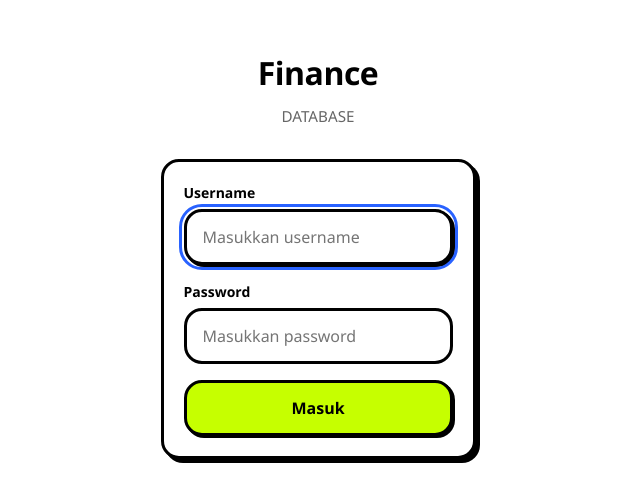
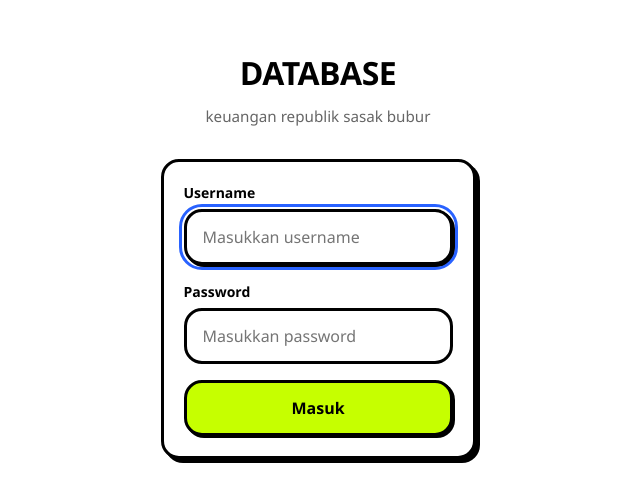
Before and after one commit to RXSofc/f1n4nc3, a website: page index.html in a window 1280 px wide. Shown: the part 146-648 px from the top of the page, without its empty margins (322-962 px from the left). Drawn offline with Linux system fonts and the light colour scheme.

Commit message:
Update header text in index.html

```diff
--- a/index.html
+++ b/index.html
@@ -10,8 +10,8 @@
 <body>
   <div class="login-page">
     <div class="login-header">
-      <h1>Finance</h1>
-      <p>DATABASE</p>
+      <h1>DATABASE</h1>
+      <p>keuangan republik sasak bubur</p>
     </div>
 
     <div class="card login-card">
```
